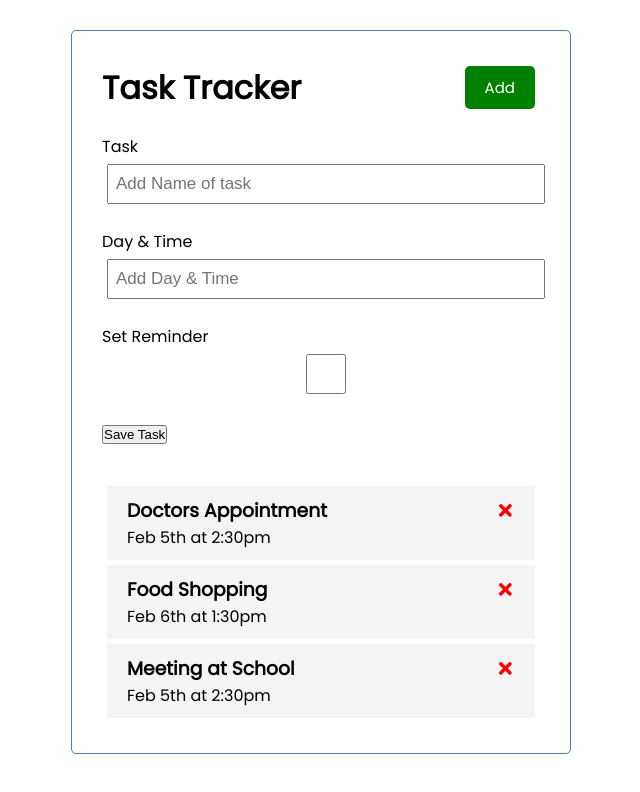
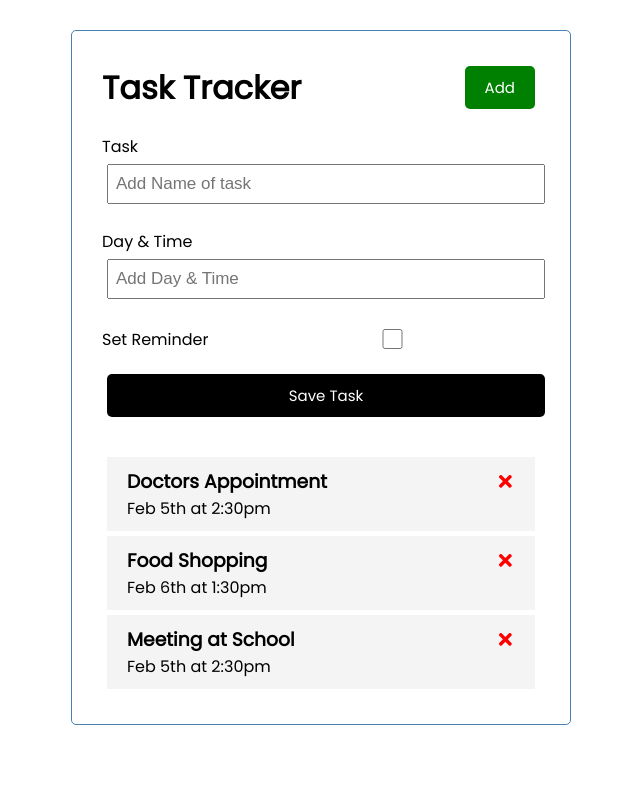
Before and after one commit to Vsomera/Task-Tracker, a React (Create React App) app: page / in a window 1280 px wide. Shown: the top 792 px of the page, without its empty margins (319-959 px from the left). Built offline with nearby package versions, Linux system fonts and the light colour scheme.

Commit message:
created form input react states

```diff
--- a/src/components/AddTask.js
+++ b/src/components/AddTask.js
@@ -1,19 +1,36 @@
+import { useState } from 'react'
+
 const AddTask = () => {
+    const [text, setText] = useState('')
+    const [day, setDay] = useState('')
+    const [reminder, setReminder] = useState(false)
+
     return (
     <form className="add-form">
         <div className="form-control">
             <label>Task</label>
-            <input type="text" placeholder="Add Name of task" />
+            <input type="text"
+            placeholder="Add Name of task"
+            value={text}
+            onChange={(e) => setText(e.target.value)} /> {/* Targets the value inside the texbox, returns a string */}
         </div>
+
         <div className="form-control">
             <label>Day & Time</label>
-            <input type="text" placeholder="Add Day & Time" />
+            <input type="text"
+            placeholder="Add Day & Time"
+            value={day}
+            onChange={(e) => setDay(e.target.value )} /> {/* Targets the value inside the texbox, returns a string */}
         </div>
-        <div className="form-control">
+
+        <div className="form-control form-control-check">
             <label>Set Reminder</label>
-            <input type="checkbox" placeholder="Add Name of task" />
+            <input type="checkbox"
+            placeholder="Add Name of task"
+            value={reminder}
+            onChange={(e) => setReminder(e.currentTarget.checked)} /> {/* Targets the check box returning a boolean */}
         </div>
-        <input type="submit" value='Save Task'></input>
+        <input type="submit" value='Save Task'className="btn btn-block" />
     </form>
     )
 }
```
